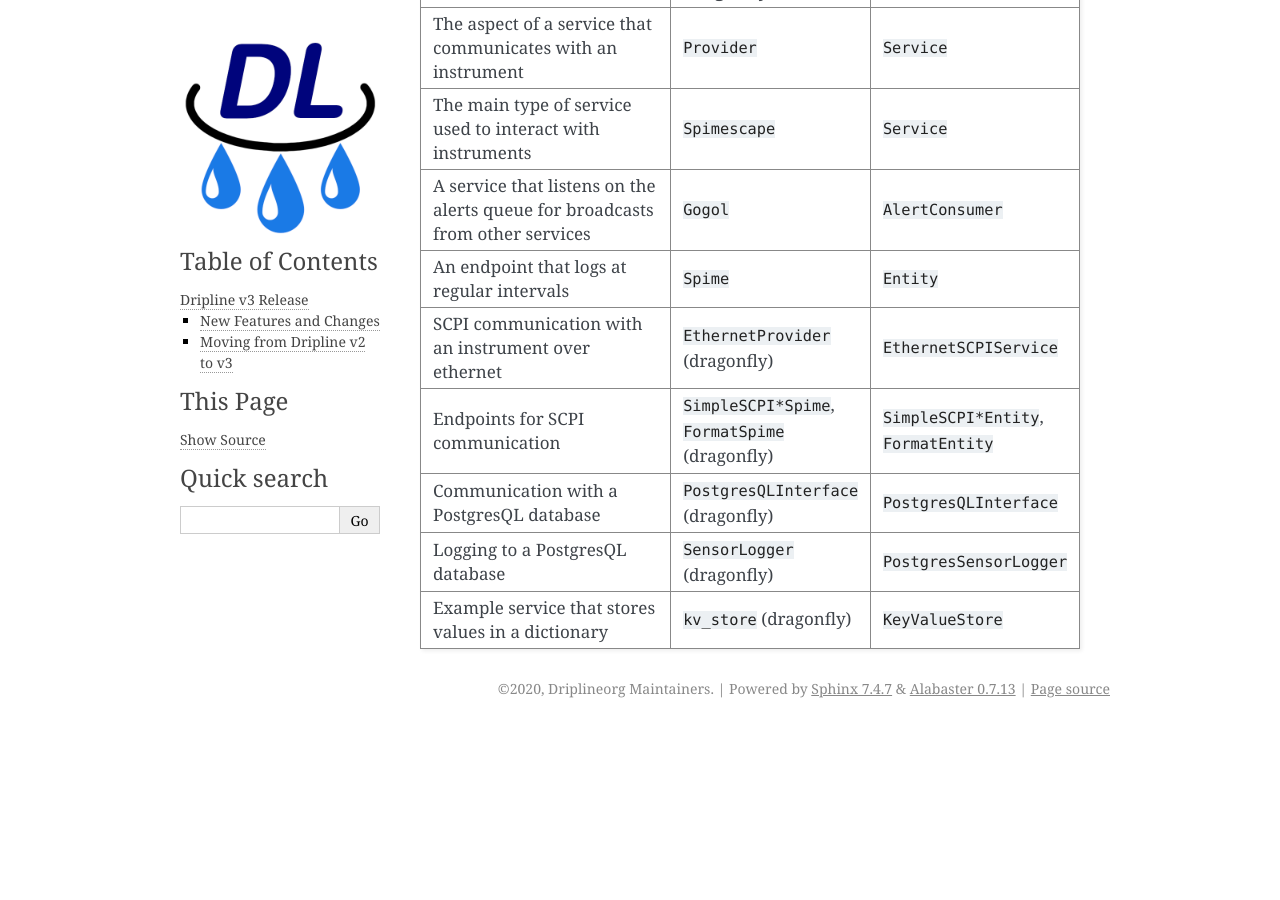
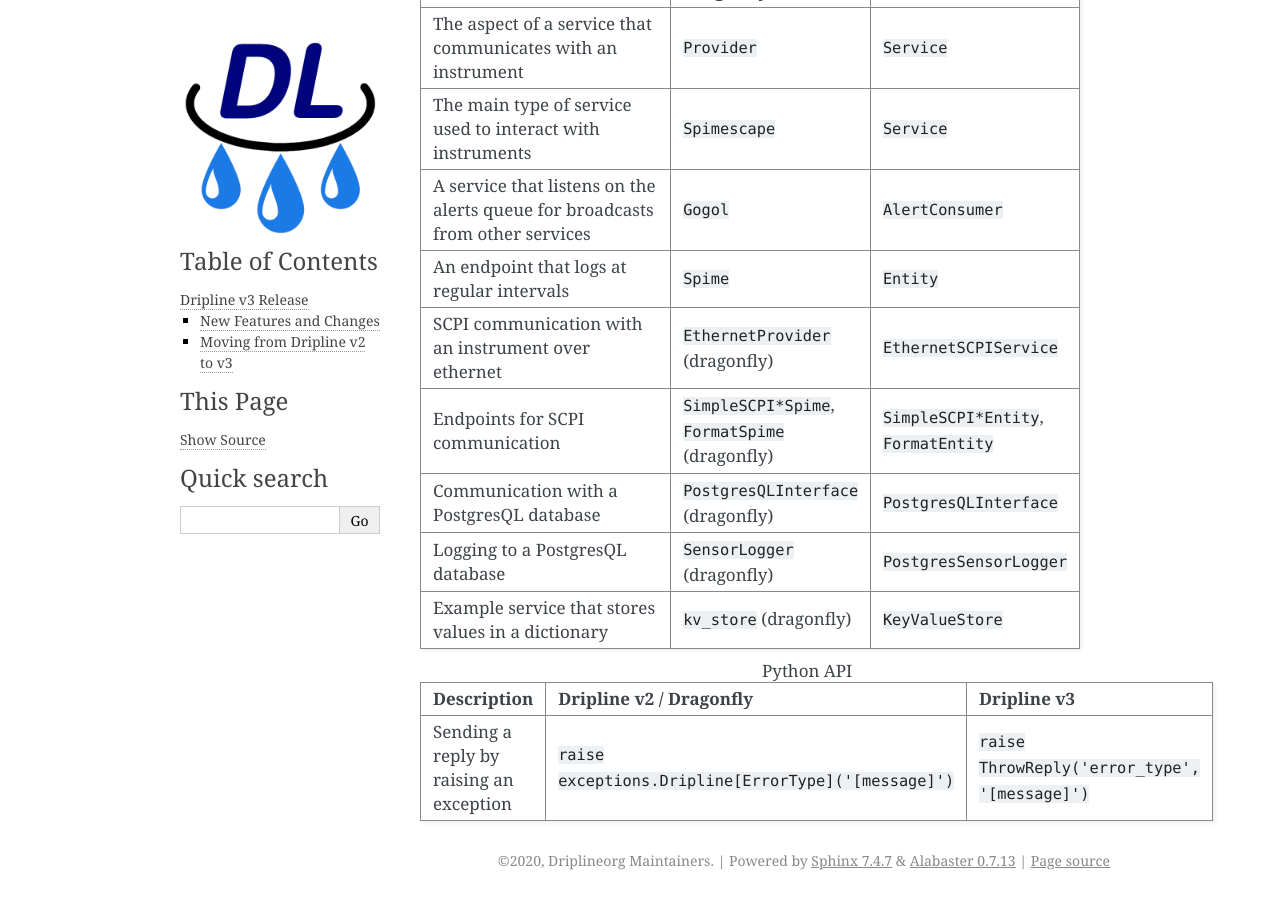
Before and after one commit to driplineorg/controls-guide, a Sphinx documentation site: the page built from source/using-dripline/two-to-three.rst, in a window 1280 px wide and 900 px high, scrolled down 1338 px. Built offline with Sphinx 7.4.7, drawn with Linux system fonts in a browser that asks for light colours; before the commit the page ends 2066 px from its top, so only the background shows below that.

Commit message:
Update two-to-three.rst

```diff
--- a/source/using-dripline/two-to-three.rst
+++ b/source/using-dripline/two-to-three.rst
@@ -79,3 +79,23 @@ You'll need to make at least the following changes:
    * - Example service that stores values in a dictionary
      - ``kv_store`` (dragonfly)
      - ``KeyValueStore``
+
+.. list-table:: Python API
+   :widths: 50 25 25
+   :header-rows: 1
+
+   * - Description
+     - Dripline v2 / Dragonfly
+     - Dripline v3
+   * - Sending a reply by raising an exception
+     - ``raise exceptions.Dripline[ErrorType]('[message]')``
+     - ``raise ThrowReply('error_type', '[message]')``
+
+..
+   .. list-table:: C++ API
+      :widths: 50 25 25
+      :header-rows: 1
+
+      * - Description
+        - Dripline v2 / Dragonfly
+        - Dripline v3
```
